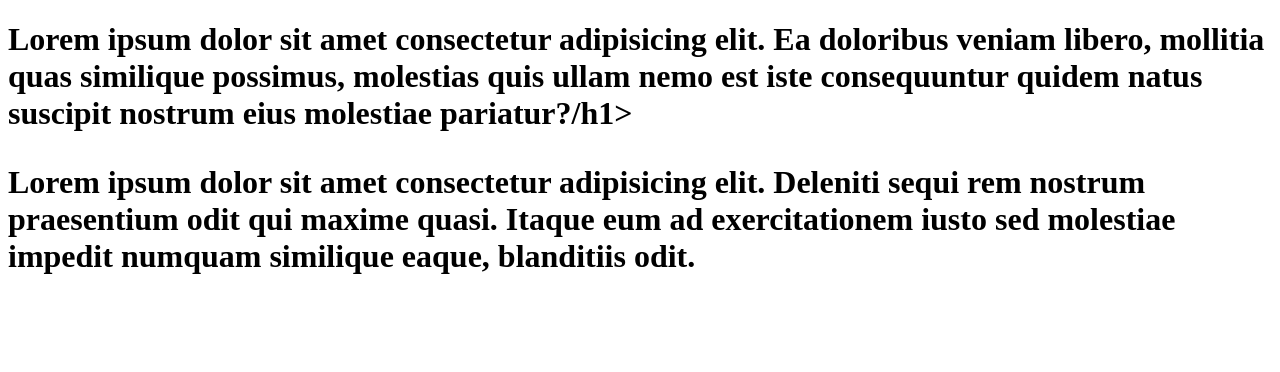
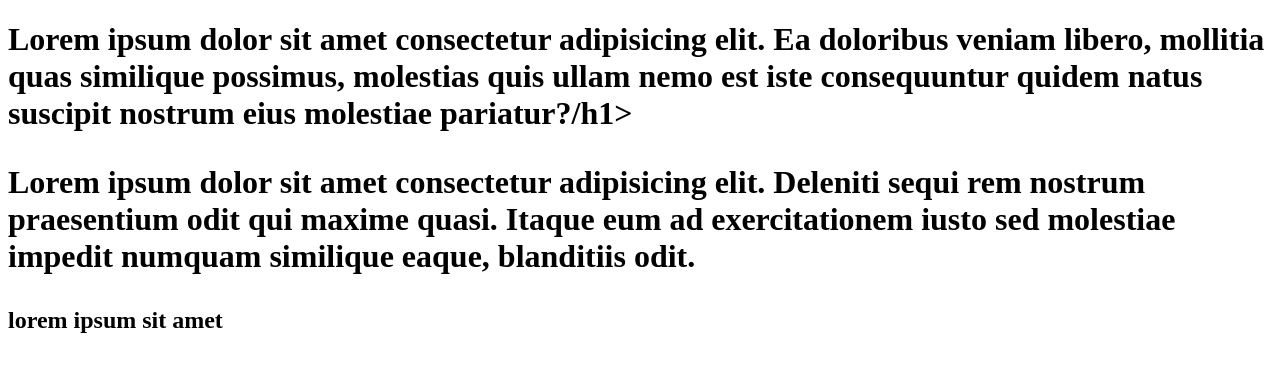
Before and after one commit to elderMeyer/eliminar-por-favor, a plain HTML site: page prueba.html in a window 1280 px wide. Drawn offline with Linux system fonts and the light colour scheme.

Commit message:
agregue h2

```diff
--- a/prueba.html
+++ b/prueba.html
@@ -9,5 +9,8 @@
 <body>
     <h1>Lorem ipsum dolor sit amet consectetur adipisicing elit. Ea doloribus veniam libero, mollitia quas similique possimus, molestias quis ullam nemo est iste consequuntur quidem natus suscipit nostrum eius molestiae pariatur?/h1>
     <p>Lorem ipsum dolor sit amet consectetur adipisicing elit. Deleniti sequi rem nostrum praesentium odit qui maxime quasi. Itaque eum ad exercitationem iusto sed molestiae impedit numquam similique eaque, blanditiis odit.</p>
+
+
+    <h2>lorem ipsum sit amet</h2>
 </body>
 </html>
```
